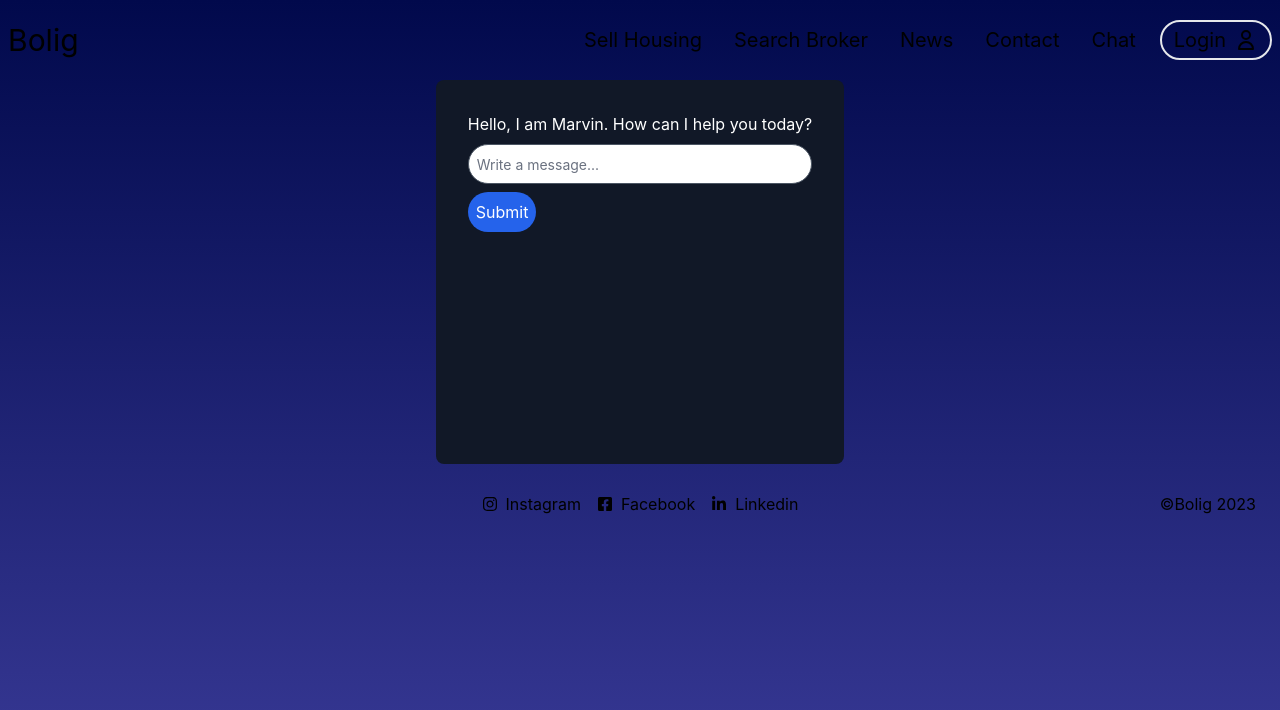
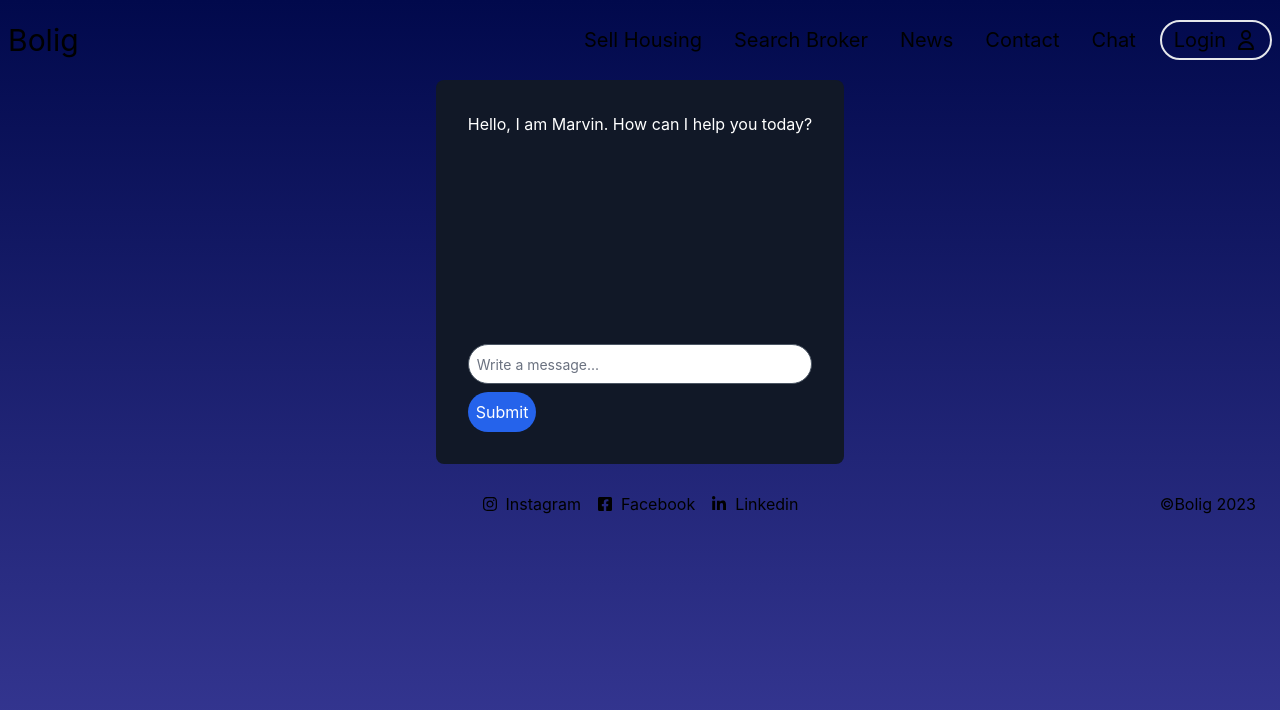
Before and after one commit to MaxAndreasLundin/bolig-web, a Next.js app: page /chatBot in a window 1280 px wide. Shown: the top 710 px of the page. Built offline with nearby package versions, Linux system fonts and the light colour scheme.

Commit message:
refactor

```diff
--- a/app/chatBot/page.tsx
+++ b/app/chatBot/page.tsx
@@ -26,16 +26,15 @@ const ChatBot: React.FC = () => {
   };
 
   return (
-    <div
-      ref={chatWindowRef}
-      className="max-h-full overflow-auto rounded-lg bg-gray-900 p-8"
-    >
-      {messages.map((message, index) => (
-        <div key={index} className="mb-2">
-          <p className="text-white">{message}</p>
-        </div>
-      ))}
-      <form onSubmit={handleSubmit}>
+    <div className="flex h-full max-h-full flex-col rounded-lg bg-gray-900 p-8">
+      <div ref={chatWindowRef} className="flex-1 overflow-auto">
+        {messages.map((message, index) => (
+          <div key={index} className="mb-2">
+            <p className="text-white">{message}</p>
+          </div>
+        ))}
+      </div>
+      <form onSubmit={handleSubmit} className="w-full">
         <input
           type="text"
           className="input-field mb-2 w-full"
```
